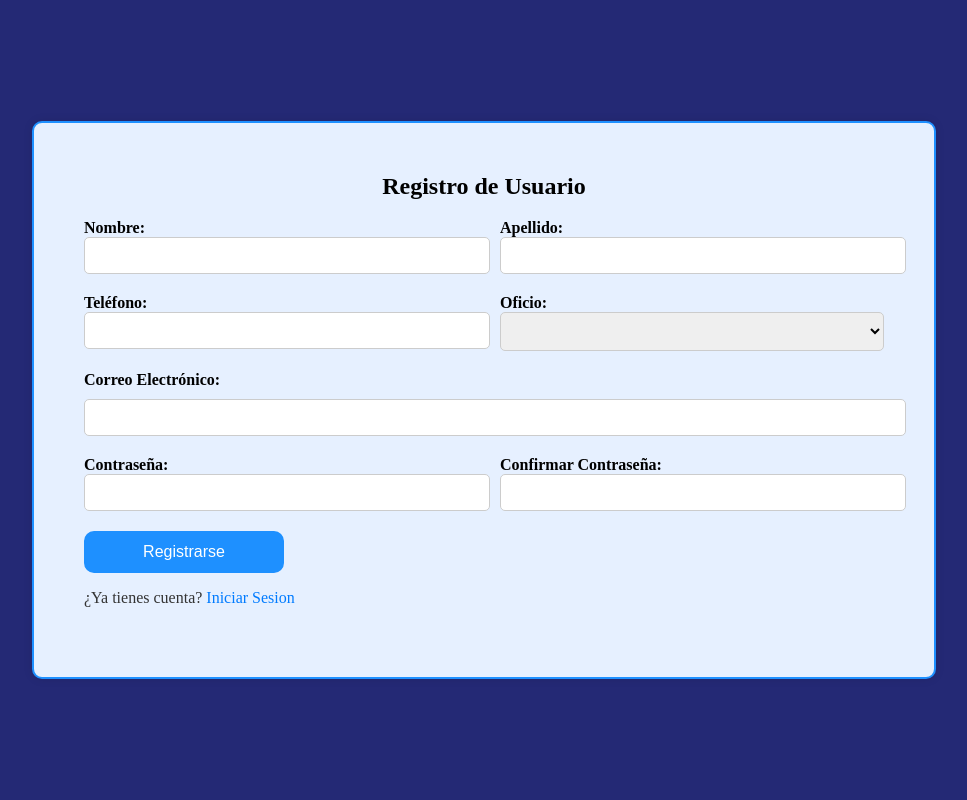
After one commit to xXSalvadorAndradeXx/LegalConnect, a PHP site: page /Registrarse.php in a window 1280 px wide. The commit adds this page. Shown: the whole page, without its empty margins (156-1123 px from the left). Run offline with PHP 8.4, Linux system fonts and the light colour scheme.

Commit message:
Registro

```diff
--- a/Pagina_Inicial.php
+++ b/Pagina_Inicial.php
@@ -90,7 +90,7 @@
             <center>
             <img src="recursos\inicio.png" alt="Descripción de la imagen" width="155" height="150">
             <div style="flex-grow: 1;"></div> <!-- Espacio para empujar los botones hacia abajo -->
-            <button id="boton-arriba" onclick="window.location.href = '/Registro_usuario.php';">Registrarse</button>
+            <button id="boton-arriba" onclick="window.location.href = '/Registrarse.php';">Registrarse</button>
             <div class="barra-negra"></div> <!-- Barra negra entre los botones -->
             <button id="boton-abajo" onclick="window.location.href = '/Iniciar_Sesion.php';">Iniciar Sesion</button>
         </div>
--- /dev/null
+++ b/Registrarse.php
@@ -0,0 +1,230 @@
+<!DOCTYPE html>
+<html lang="es">
+<head>
+    <meta charset="UTF-8">
+    <meta name="viewport" content="width=device-width, initial-scale=1.0">
+    <title>Registro de Usuario</title>
+    <style>
+        body {
+            background-color: #242975;
+            font-family: Bahnschrift;
+            display: flex;
+            justify-content: center;
+            align-items: center;
+            height: 100vh;
+            margin: 0;
+        }
+
+        .box {
+            background-color: #E6F0FF;
+            border: 2px solid #1E90FF;
+            border-radius: 10px;
+            box-shadow: 0 0 10px rgba(0, 0, 0, 0.1);
+            padding: 50px;
+            max-width: 800px;
+            width: 100%;
+            display: flex;
+            flex-direction: column;
+            align-items: center;
+        }
+
+        .box h2 {
+            margin-top: 0;
+            text-align: center;
+        }
+
+        .box form {
+            display: flex;
+            flex-direction: column;
+            width: 100%;
+        }
+
+        .box label {
+            margin-bottom: 10px;
+            font-weight: bold;
+        }
+
+        .box input,
+        .box select {
+            padding: 10px;
+            margin-bottom: 20px;
+            border-radius: 5px;
+            border: 1px solid #ccc;
+            outline: none;
+            width: 100%; /* Ancho completo para todos los inputs y selects */
+        }
+
+        .box button {
+            padding: 10px 0;
+            font-size: 16px;
+            border: 2px solid #1E90FF;
+            background-color: #1E90FF;
+            border-radius: 10px;
+            color: white;
+            cursor: pointer;
+            transition: background-color 0.3s, color 0.3s;
+            width: 100%; /* Ancho completo para el botón */
+            max-width: 200px; /* Ajuste máximo de ancho */
+        }
+
+        .box button:hover {
+            background-color: #0056b3;
+        }
+
+        .boton-registro {
+            background-color: #007bff;
+            color: white;
+            padding: 10px 0;
+            font-size: 16px;
+            border: none;
+            border-radius: 5px;
+            cursor: pointer;
+            width: 100%; /* Ancho completo para el botón */
+            max-width: 200px; /* Ajuste máximo de ancho */
+
+        }
+
+        .boton-registro:hover {
+            background-color: #0056b3;
+        }
+
+        .barra-negra {
+            width: 80%;
+            height: 2px;
+            background-color:  #1E90FF;
+            margin: 10px 0;
+        }
+
+        .letras {
+            font-size: 12px;
+            color: white;
+        }
+
+
+        p {
+  font-size: 16px;
+  color: #333;
+  margin-bottom: 20px;
+}
+
+a {
+  color: #007bff;
+  text-decoration: none;
+}
+
+a:hover {
+  text-decoration: underline;
+}
+.popup {
+    position: fixed;
+    top: 50%;
+    left: 50%;
+    transform: translate(-50%, -50%);
+    background-color: #fff;
+    padding: 20px;
+    border-radius: 5px;
+    box-shadow: 0px 0px 10px rgba(0, 0, 0, 0.1);
+    z-index: 1000;
+    max-width: 300px;
+    text-align: center;
+}
+.popup.error {
+    background-color: #d9534f; /* Color rojo */
+    color: #fff; /* Texto blanco */
+}
+
+    </style>
+</head>
+<body>
+<?php
+$error_message = isset($_GET['mensaje']) ? $_GET['mensaje'] : null;
+?>
+
+<?php if ($error_message !== null): ?>
+        <div class="popup error">
+            <p><?php echo $error_message; ?></p>
+        </div>
+    <?php endif; ?>
+
+    <div class="box">
+        <h2>Registro de Usuario</h2>
+        <form action="Proceso_registro.php" method="POST" enctype="multipart/form-data">
+
+            <div style="display: flex; justify-content: space-between; width: 100%;">
+                <div style="width: 48%;">
+                    <label for="nombre">Nombre:</label>
+                    <input type="text" id="nombre" name="nombre" required>
+                </div>
+                <div style="width: 48%;">
+                    <label for="apellido">Apellido:</label>
+                    <input type="text" id="apellido" name="apellido" required>
+                </div>
+            </div>
+
+            <div style="display: flex; justify-content: space-between; width: 100%;">
+                <div style="width: 48%;">
+                    <label for="telefono">Teléfono:</label>
+                    <input type="tel" id="telefono" name="telefono" required>
+                </div>
+                <div style="width: 48%;">
+                    <label for="tipo">Oficio:</label>
+                    <select id="tipo" name="tipo" required>
+                        <option value="" disabled selected hidden></option>
+                        <option value="abogado">Abogado</option>
+                        <option value="juez">Juez</option>
+                        <option value="fiscal">Fiscal</option>
+                    </select>
+                </div>
+            </div>
+            <label for="correo" style="width: 100%;">Correo Electrónico:</label>
+            <input type="email" id="correo" name="correo" required>
+            <div style="display: flex; justify-content: space-between; width: 100%;">
+                <div style="width: 48%;">
+                    <label for="contrasena">Contraseña:</label>
+                    <input type="password" id="contrasena" name="contrasena" required>
+                </div>
+                <div style="width: 48%;">
+                    <label for="confirmar_contrasena">Confirmar Contraseña:</label>
+                    <input type="password" id="confirmar_contrasena" name="confirmar_contrasena" required>
+                </div>
+            </div>
+
+            <button type="submit" class="boton-registro">Registrarse</button>
+
+            <p>¿Ya tienes cuenta? <a href="/Iniciar_Sesion.php">Iniciar Sesion </a>
+        </form>
+    </div>
+</body>
+
+<script>
+    document.getElementById("tipo").addEventListener("change", function() {
+        if (this.value === "") {
+            this.setCustomValidity("Por favor, selecciona un oficio válido.");
+        } else {
+            this.setCustomValidity("");
+        }
+    });
+
+    document.getElementById("contrasena").addEventListener("input", function() {
+        var confirmarContrasenaInput = document.getElementById("confirmar_contrasena");
+        if (this.value !== confirmarContrasenaInput.value) {
+            confirmarContrasenaInput.setCustomValidity("Las contraseñas no coinciden");
+        } else {
+            confirmarContrasenaInput.setCustomValidity("");
+        }
+    });
+
+    document.getElementById("confirmar_contrasena").addEventListener("input", function() {
+        var contrasenaInput = document.getElementById("contrasena");
+        if (this.value !== contrasenaInput.value) {
+            this.setCustomValidity("Las contraseñas no coinciden");
+        } else {
+            this.setCustomValidity("");
+        }
+    });
+
+
+
+
+</script>
+</html>
```
